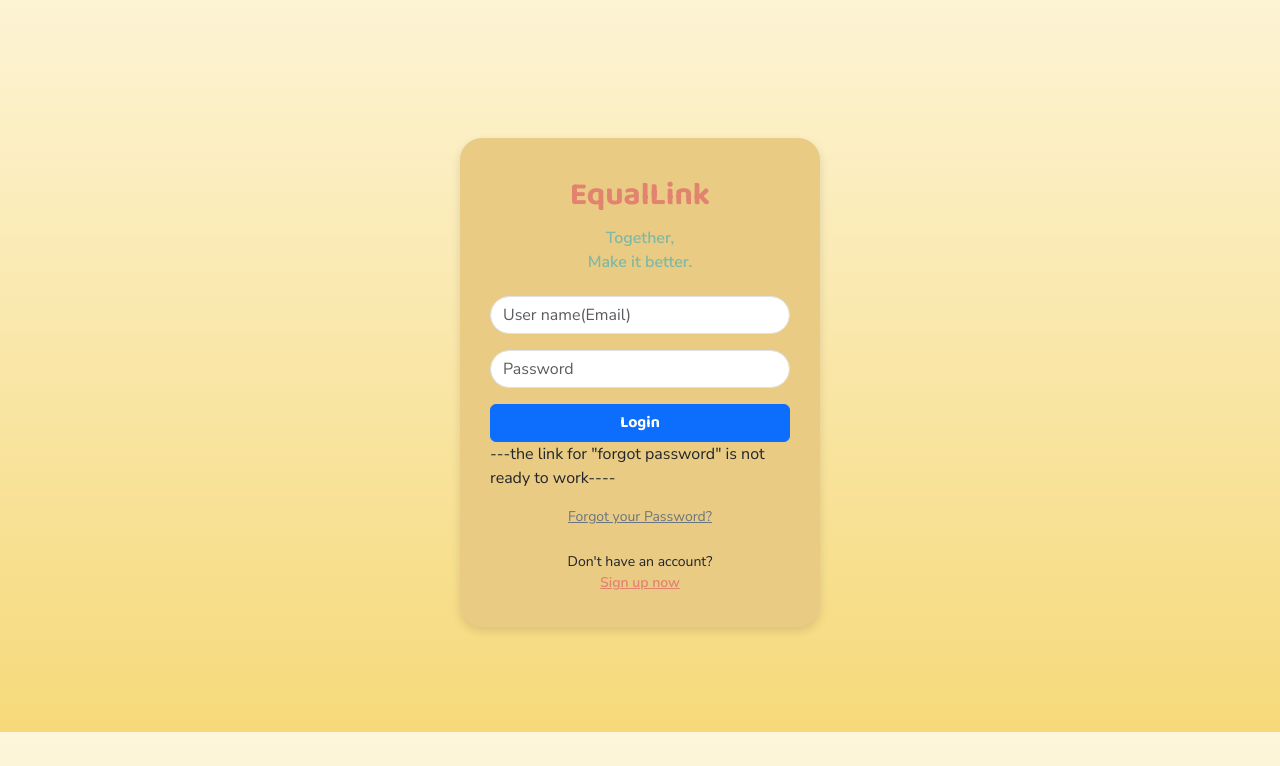
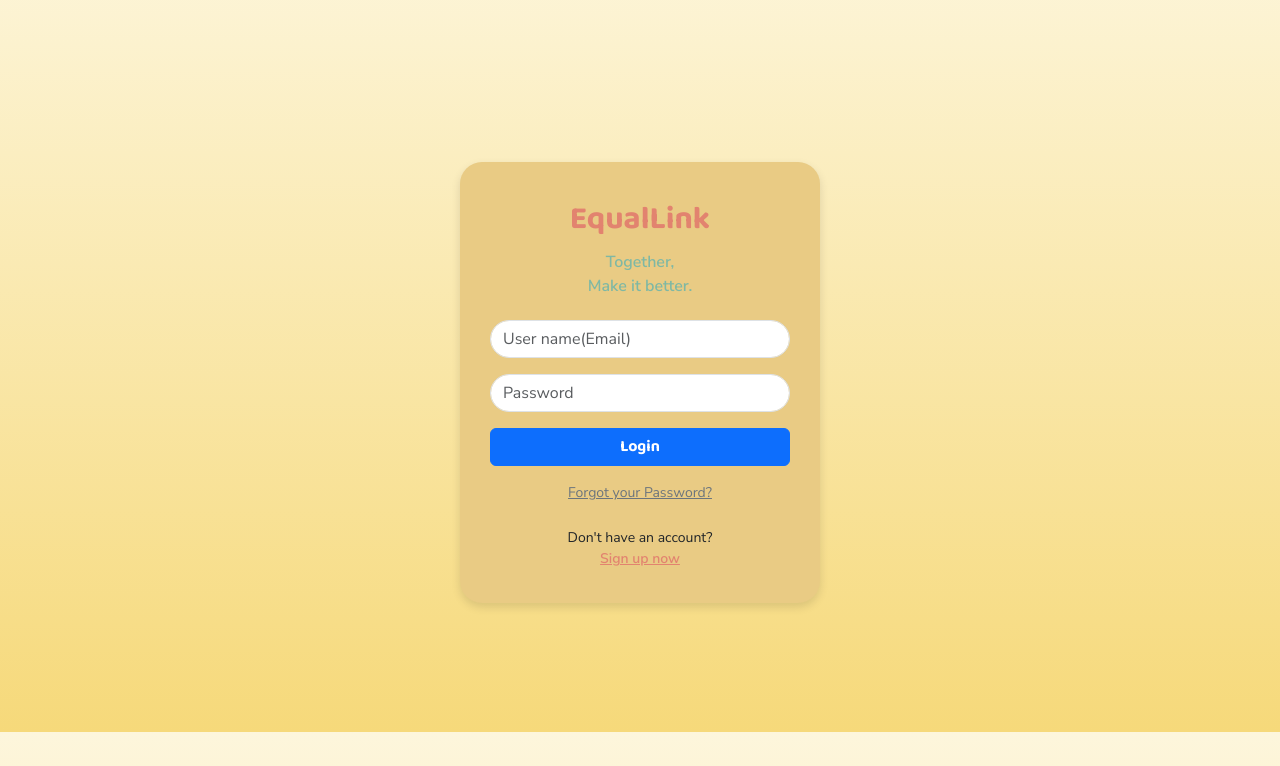
Before and after one commit to Sophie-Jeng/Local-volunteer-platform--EqualLink, a Flask app: page /login in a window 1280 px wide. Shown: the part 68-834 px from the top of the page. Run offline with Flask 3, Linux system fonts and the light colour scheme.

Commit message:
SCRUM-10_registration_Authentication Validation and Refinement

```diff
--- a/templates/login.html
+++ b/templates/login.html
@@ -14,7 +14,7 @@
       <button class="btn btn-primary w-100" type="submit">Login</button>
     </form>
 
-    ---the link for "forgot password" is not ready to work----
+    <!-- TODO: Implement forgot password functionality -->
     <div class="text-center small mt-3"><a href="#" class="link-secondary">Forgot your Password?</a></div>
     <div class="text-center small mt-4">
       Don't have an account?<br>
```
